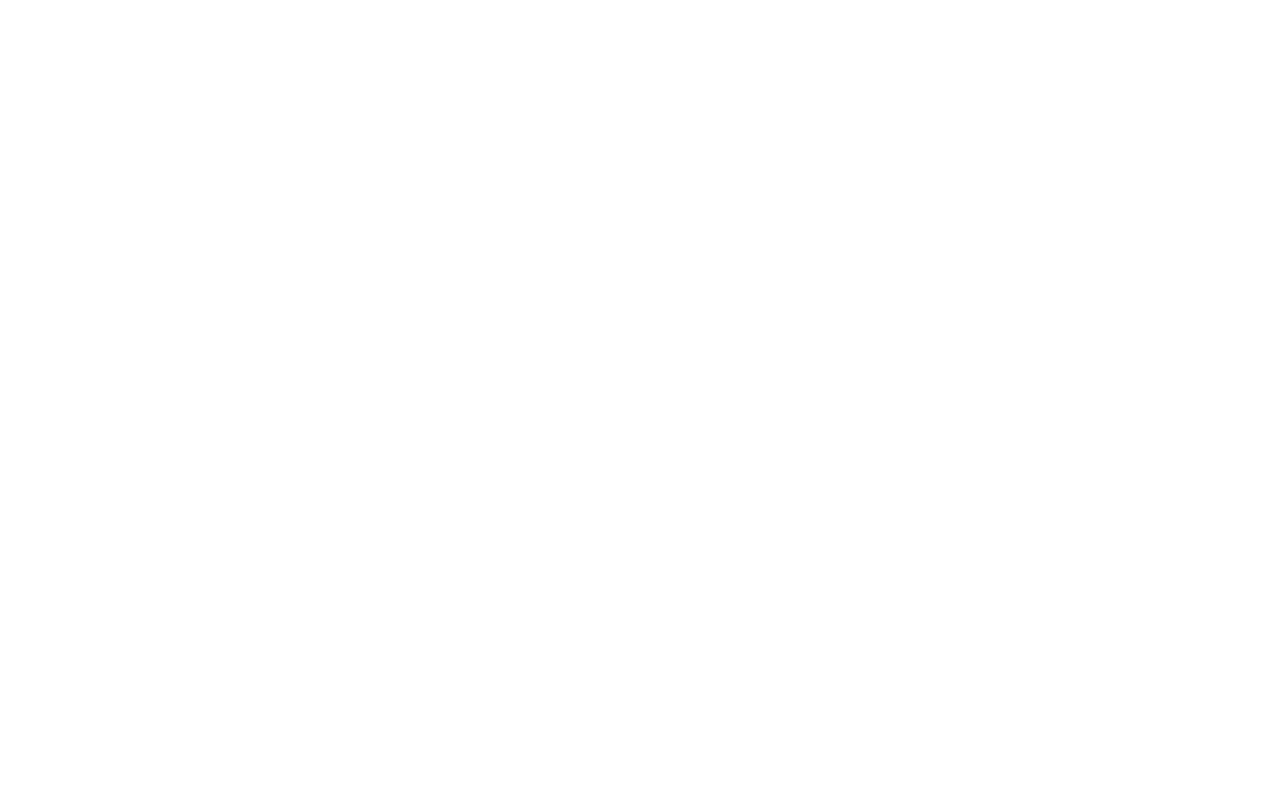
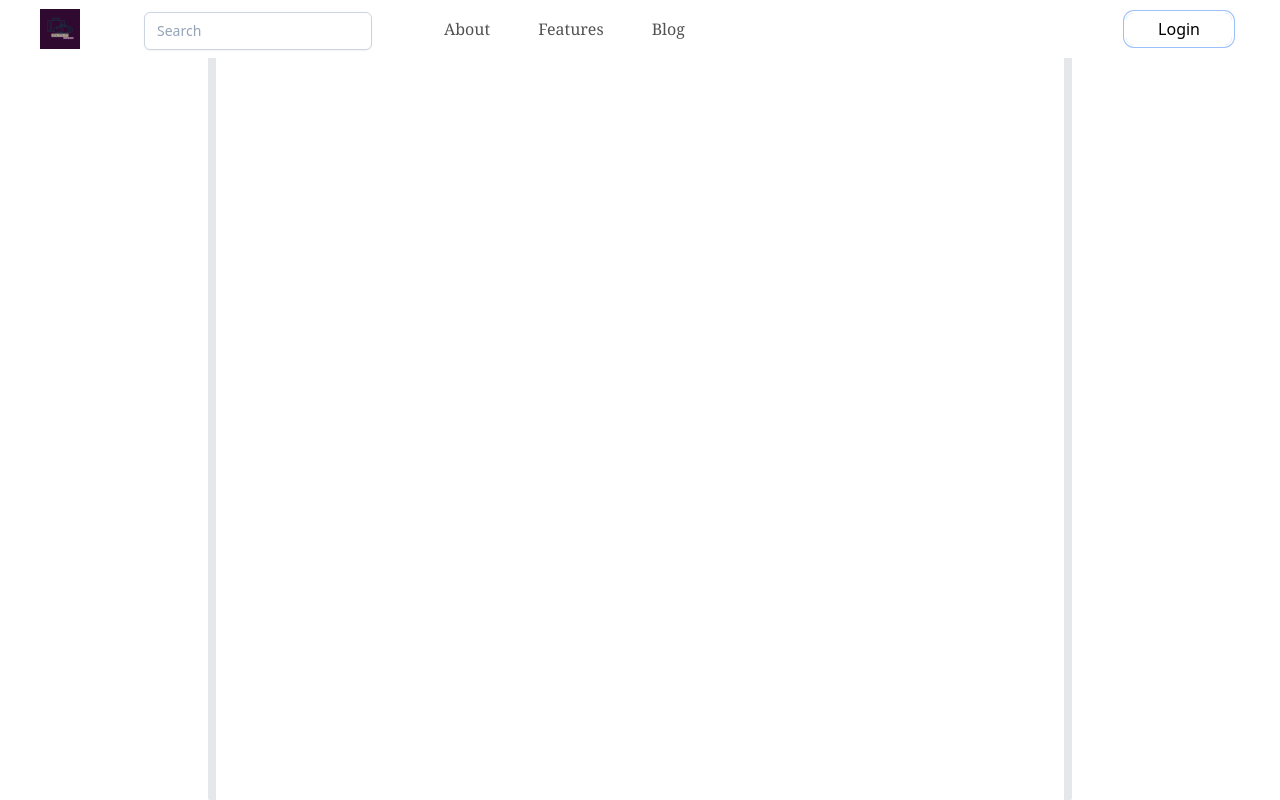
Before and after one commit to chandhuDev/pack-your-bags-react, a React (Create React App) app: page /Product in a window 1280 px wide. Before the commit this address had no page. Built offline with nearby package versions, Linux system fonts and the light colour scheme.

Commit message:
started working on the product page

```diff
--- a/package.json
+++ b/package.json
@@ -3,6 +3,7 @@
   "version": "0.1.0",
   "private": true,
   "dependencies": {
+    "@auth0/auth0-react": "^1.12.0",
     "@testing-library/jest-dom": "^5.16.5",
     "@testing-library/react": "^13.4.0",
     "@testing-library/user-event": "^13.5.0",
--- a/src/App.js
+++ b/src/App.js
@@ -1,13 +1,18 @@
 import React from 'react'
-import {Routes,Route} from 'react-router-dom'
+import {Route,Router,Routes} from 'react-router-dom'
 import LandingPage from './LandingPage/LandingPage'
+
+import ProductPage from './ProductPage/ProductPage'
+import ProductDetails from './ProductDetails/ProductDetails'
 
 
 
 function App() {
   return (
     <Routes>
-       <Route path="/" element={<LandingPage/>} />
+       <Route exact path="/" element={<LandingPage/>} />
+       <Route path="/Product" element={<ProductPage/>} />
+       <Route path="/ProductDetails/:id" element={<ProductDetails/>} />
     </Routes>
   );
 }
--- a/src/LandingPage/LandingPage.jsx
+++ b/src/LandingPage/LandingPage.jsx
@@ -3,7 +3,7 @@ import {Navbar} from '../Navbar'
 import {Home} from '../Home'
 import {Product} from '../Product'
 import {Places} from '../Places'
-import {Testimonials} from '../Testimonials'
+
 import {Footer} from '../Footer'
 
 
--- a/src/Places/Places.jsx
+++ b/src/Places/Places.jsx
@@ -1,7 +1,7 @@
 import React,{useState,useRef,useEffect} from 'react'
 import {motion} from 'framer-motion'
 import images from '../Images.js'
-import ImageWrapper  from '../ImageWrapper.jsx'
+
 
 
 const Places = () => {
--- /dev/null
+++ b/src/ProductPage/ProductPage.jsx
@@ -0,0 +1,30 @@
+import React from 'react'
+import { Navbar } from '../Navbar'
+
+
+const ProductPage = () => {
+
+
+
+
+
+
+
+
+  return (
+    <>
+      <Navbar />
+      <div className='mx-52 border-r-8 border-l-8 rounded-sm bordr-pink-900 h-screen '>
+
+
+
+
+
+      </div>
+
+
+    </>
+  )
+}
+
+export default ProductPage
```
Also changed, not shown: src/Navbar/Navbar.jsx (+10 -2 lines), src/index.js (+7 -1 lines), src/ProductDetails/ProductDetails.jsx (added), src/assests/logo.jpg (added), 1 other file (tests, documents, lock files or other folders).
